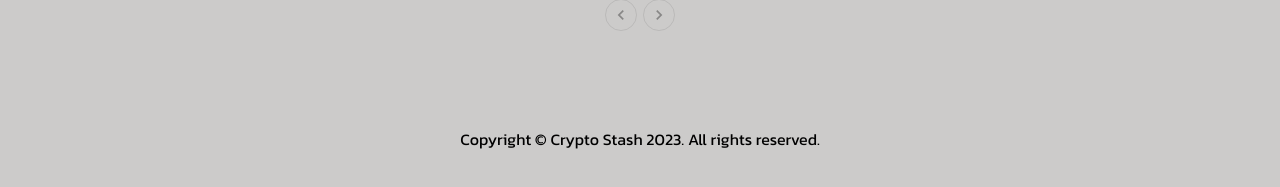
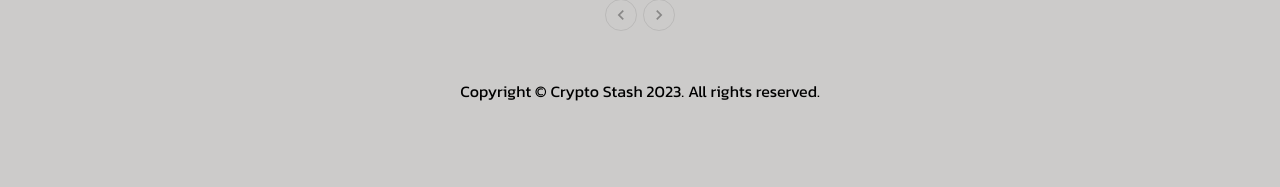
Before and after one commit to Arturas-B112/CRYPTO-SYSTEM, a React (Vite) app in the folder web/: page / in a window 1280 px wide. Shown: the part 277-464 px from the top of the page. Built offline with nearby package versions, Linux system fonts and the light colour scheme; no server answers.

Commit message:
Changed margin

```diff
--- a/web/src/components/footer/Footer.jsx
+++ b/web/src/components/footer/Footer.jsx
@@ -3,7 +3,7 @@
 const Footer = () => {
   return (
     <>
-      <Typography align="center" my={10}>
+      <Typography align="center" my={4}>
         Copyright © Crypto Stash 2023. All rights reserved.
       </Typography>
     </>
```
